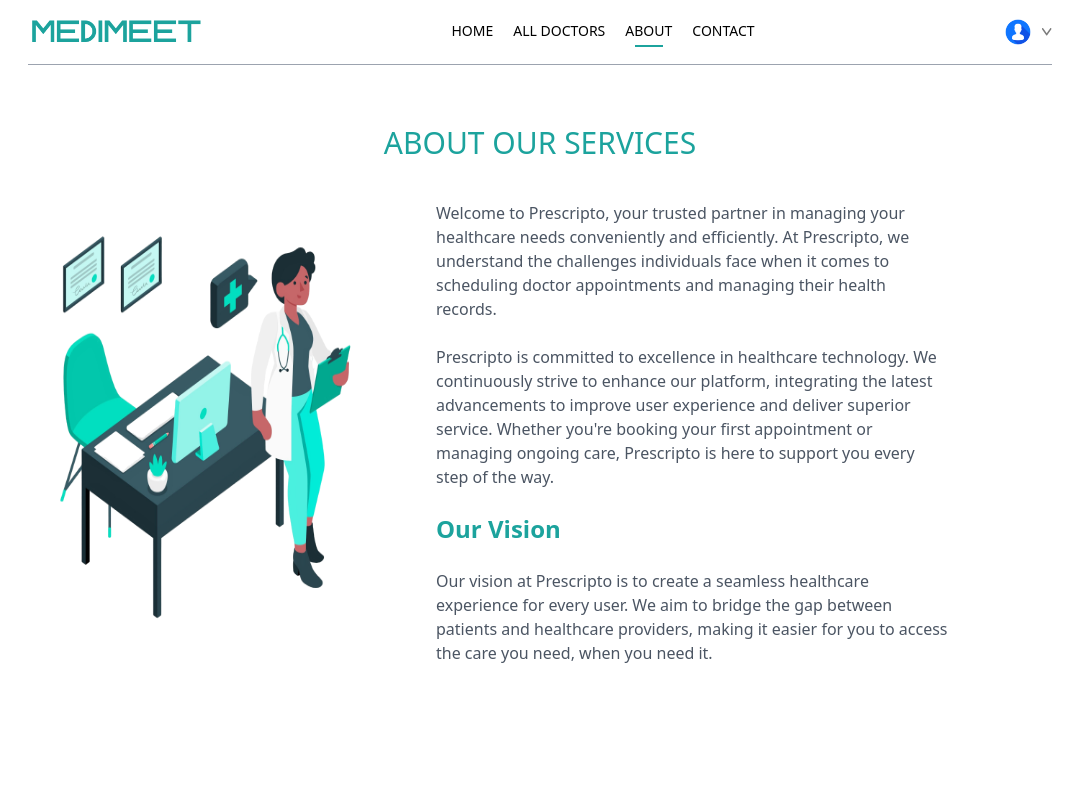
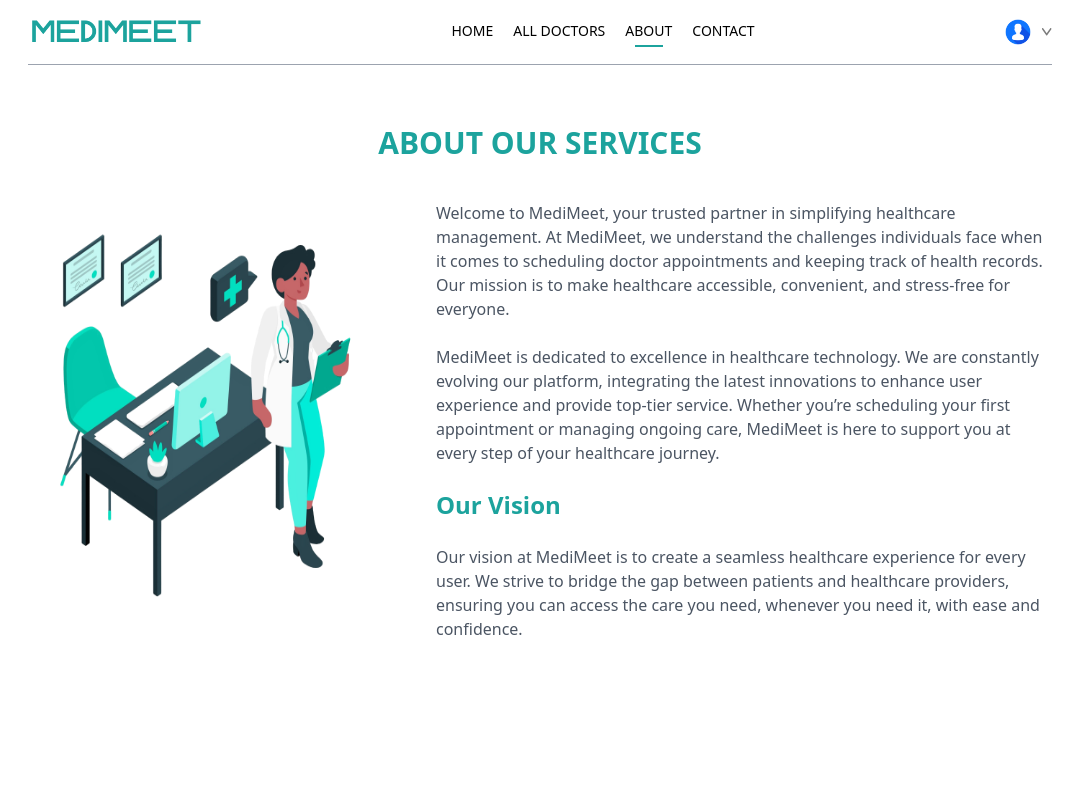
Before and after one commit to jayasingha27146/MEDIMEET, a React (Vite) app in the folder frontend/: page /about in a window 1280 px wide. Shown: the top 800 px of the page, without its empty margins (100-1182 px from the left). Built offline with nearby package versions, Linux system fonts and the light colour scheme.

Commit message:
upadate page content

```diff
--- a/frontend/src/pages/about.jsx
+++ b/frontend/src/pages/about.jsx
@@ -4,7 +4,7 @@ import { assets } from '../assets/assets'
 const about = () => {
   return (
     <div>
-        <div className='text-center text-3xl pt-10 font-medium text-primary'>
+        <div className='text-center text-3xl pt-10 font-semibold text-primary'>
           <p>ABOUT <span>OUR </span> SERVICES</p>
         </div>
 
@@ -12,11 +12,11 @@ const about = () => {
               <img className='w-auto md:max-w-[360px]' src={assets.about_image} alt='' />
 
 
-        <div className='flex flex-col justify-center gap-6 md:w-2/4 text-base text-gray-600'>
-          <p>Welcome to Prescripto, your trusted partner in managing your healthcare needs conveniently and efficiently. At Prescripto, we understand the challenges individuals face when it comes to scheduling doctor appointments and managing their health records.</p>
-          <p>Prescripto is committed to excellence in healthcare technology. We continuously strive to enhance our platform, integrating the latest advancements to improve user experience and deliver superior service. Whether you're booking your first appointment or managing ongoing care, Prescripto is here to support you every step of the way.</p>
+        <div className='flex flex-col justify-center gap-6 md:w-2/3 text-base text-gray-600'>
+          <p>Welcome to MediMeet, your trusted partner in simplifying healthcare management. At MediMeet, we understand the challenges individuals face when it comes to scheduling doctor appointments and keeping track of health records. Our mission is to make healthcare accessible, convenient, and stress-free for everyone.</p>
+          <p>MediMeet is dedicated to excellence in healthcare technology. We are constantly evolving our platform, integrating the latest innovations to enhance user experience and provide top-tier service. Whether you’re scheduling your first appointment or managing ongoing care, MediMeet is here to support you at every step of your healthcare journey.</p>
           <b className='text-primary text-2xl'>Our Vision</b>
-          <p>Our vision at Prescripto is to create a seamless healthcare experience for every user. We aim to bridge the gap between patients and healthcare providers, making it easier for you to access the care you need, when you need it.</p>
+          <p>Our vision at MediMeet is to create a seamless healthcare experience for every user. We strive to bridge the gap between patients and healthcare providers, ensuring you can access the care you need, whenever you need it, with ease and confidence.</p>
         </div>
         </div>
 
```
